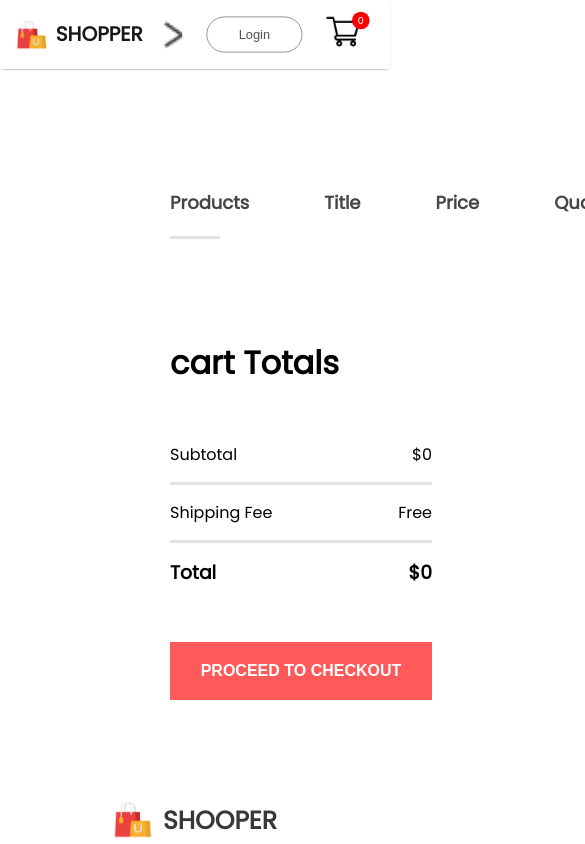
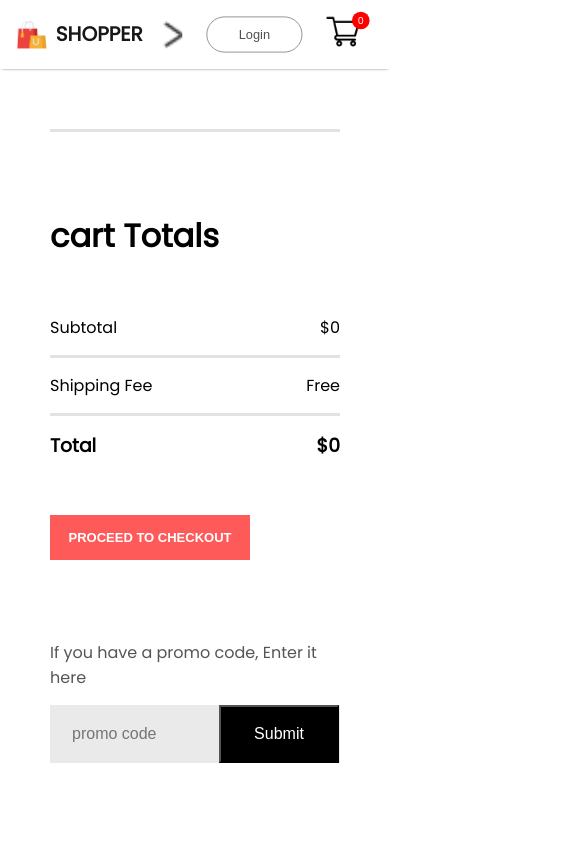
Before and after one commit to crescowboy/Keymashop-F, a React (Create React App) app: page /cart in a window 390 px wide. Shown: the top 844 px of the page, 585 px wide, since content can reach past the window. Built offline with nearby package versions, Linux system fonts and the light colour scheme.

Commit message:
cartItems responsive

```diff
--- a/src/Components/CartItems/CartItems.css
+++ b/src/Components/CartItems/CartItems.css
@@ -93,3 +93,60 @@
     color: white;
     cursor: pointer;
 }
+
+@media(max-width:1280px){
+    .cartitems{
+        margin: 60px 50px;
+    }
+    .cartitems-format-main{
+        grid-template-columns: 0.5fr 3fr 0.5fr 0.5fr 0.5fr 0.5fr;
+        gap: 20px;
+        padding: 15px 0px;
+        font-size: 15px;
+    }
+    .carticon-product-icon{
+        height: 50px;
+    }
+    .cartitems-remove-icon{
+        margin: auto;
+    }
+    .cartitems-quantity{
+        width: 40px;
+        height: 30px;
+    }
+    .cartitems-down{
+        margin: 80px 0px;
+        flex-direction: column;
+        gap: 80px;
+    }
+    .cartsitems-total{
+        margin: 0;
+    }
+    .cartsitems-total button{
+        max-width: 200px;
+        height: 45px;
+        font-size: 13px;
+    }
+    .cartitems-promobox{
+        width: auto;
+        max-width: 500px;
+    }
+    .cartitems-promobox input{
+        width: 100%;
+    }
+    .cartitems-promobox button{
+        width: 120px;
+        margin-left: -125px;
+    }
+}
+
+@media(max-width:500px){
+    .cartitems-format-main{
+        display: none;
+        grid-template-columns: 0.5fr 3fr 0.5fr;
+        gap: 10px;
+    }
+    .cartitems-format{
+        display: grid;
+    }
+}
```
